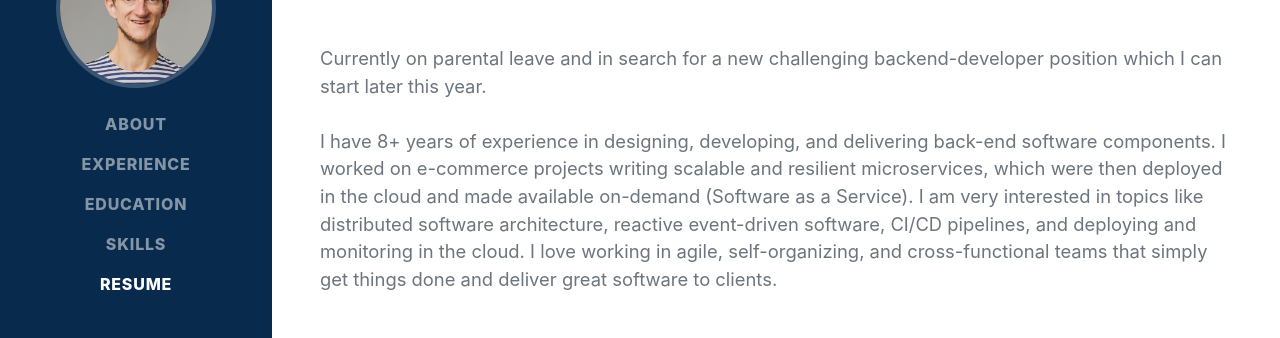
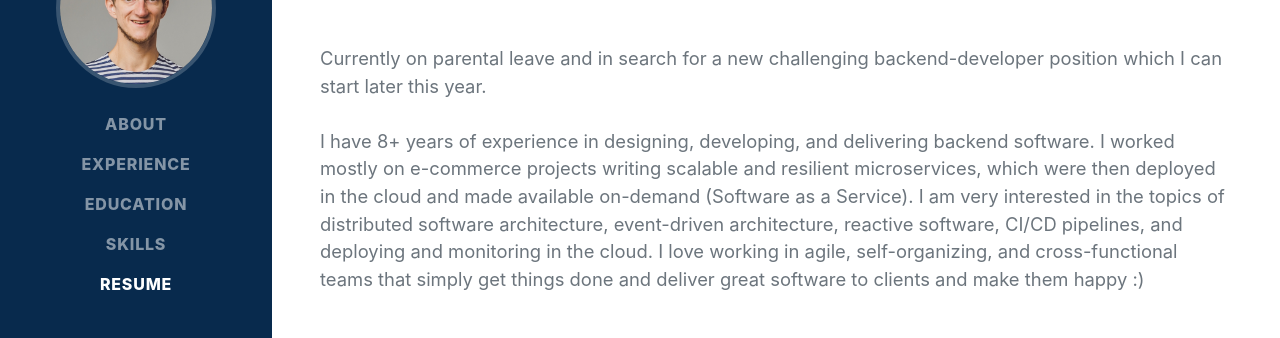
Before and after one commit to igorrohal/irohal-pages, a plain HTML site: page index.html in a window 1280 px wide. Shown: the part 288-626 px from the top of the page. Drawn offline with nearby package versions, Linux system fonts and the light colour scheme; a web font is replaced by a local one.

Commit message:
update the description a tiny bit

```diff
--- a/index.html
+++ b/index.html
@@ -60,12 +60,12 @@
                 <p class="lead mb-5">
                     Currently on parental leave and in search for a new challenging backend-developer position which I can start later this year.
                     <br /><br />
-                    I have 8+ years of experience in designing, developing, and delivering back-end software components.
-                    I worked on e-commerce projects writing scalable and resilient microservices, which were then
+                    I have 8+ years of experience in designing, developing, and delivering backend software.
+                    I worked mostly on e-commerce projects writing scalable and resilient microservices, which were then
                     deployed in the cloud and made available on-demand (Software as a Service). I am very interested in
-                    topics like distributed software architecture, reactive event-driven software, CI/CD pipelines, and
+                    the topics of distributed software architecture, event-driven architecture, reactive software, CI/CD pipelines, and
                     deploying and monitoring in the cloud. I love working in agile, self-organizing, and
-                    cross-functional teams that simply get things done and deliver great software to clients.
+                    cross-functional teams that simply get things done and deliver great software to clients and make them happy :)
                 </p>
                 <div class="social-icons">
                     <a class="social-icon" href="https://www.linkedin.com/in/igorrohal/" target="_blank"><i
```
